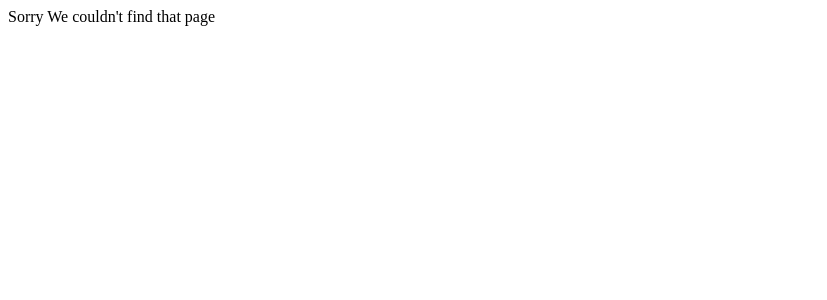
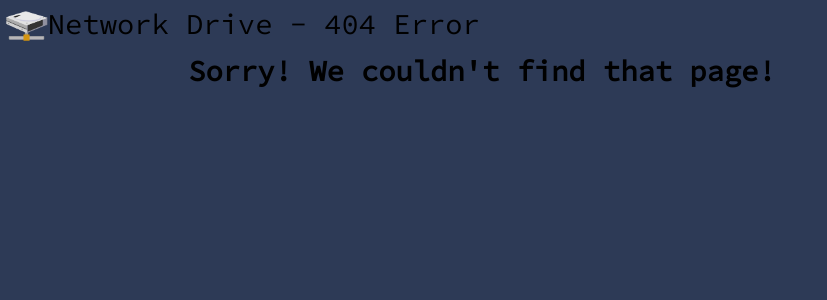
Before and after one commit to SacredAI/networkDrive, a Python web app: template netdrive/templates/codes/404.html in a window 1280 px wide. Shown: the top 300 px of the page, without its empty margins (0-827 px from the left). Run offline with Jinja, Linux system fonts and the light colour scheme; the template is opened without the code that fills it, so the values that code supplies are empty.

Commit message:
Templates BluePrints

```diff
--- a/netdrive/static/css/style.css
+++ b/netdrive/static/css/style.css
@@ -102,3 +102,40 @@ body {
     text-align: center;
     margin-left: 130px;
 }
+
+/*---------
+    Base
+-----------*/
+
+.grid {
+    display: grid;
+    grid-template-areas: 'header header header' 'nav tab setting' 'nav content setting';
+    width: 90vw;
+}
+
+#header {
+    grid-area: header;
+    padding: 5px;
+}
+
+#tab {
+    grid-area: tab;
+}
+
+#nav {
+    grid-area: nav;
+}
+
+#content {
+    grid-area: content;
+}
+
+#setting {
+    grid-area: setting;
+}
+
+#404heading {
+    color: var(--color-1);
+    text-align: center;
+    font-size: calc(30px + 2vw);
+}
--- /dev/null
+++ b/netdrive/templates/base.html
@@ -0,0 +1,21 @@
+{#TODO: redesign website layout too much like sirs at the current moment#}
+<!DOCTYPE html>
+<html lang="en">
+<head>
+    <meta charset="UTF-8">
+    <title>{% block title %}{% endblock %} - Network Drive</title>
+    <link rel="stylesheet" href="{{ url_for( 'static', filename='css/style.css' ) }}">
+    <link href='https://fonts.googleapis.com/css?family=Source Code Pro' rel='stylesheet'>
+    <link rel="icon" href="{{ url_for( 'static', filename='assets/networkdrive.ico') }}">
+</head>
+<body>
+<div class="grid">
+    <div id="header"><img src="{{ url_for( 'static', filename='assets/networkdrive.png') }}" id="logo">Network
+        Drive{% block header %}{% endblock %}</div>
+    <div id="tab">{% block tab %}{% endblock %}</div>
+    <div id="nav">{% block nav %}{% endblock %}</div>
+    <div id="content">{% block content %}{% endblock %}</div>
+    <div id="setting">{% block setting %}{% endblock %}</div>
+</div>
+</body>
+</html>
--- a/netdrive/templates/codes/404.html
+++ b/netdrive/templates/codes/404.html
@@ -1,11 +1,12 @@
 <!DOCTYPE html>
-<html lang="en">
-<head>
-    <meta charset="UTF-8">
-    <title>404</title>
-</head>
-<body>
-{#TODO: Make it prettier this is kinda bad at the moment really ain't gonna lie#}
-Sorry We couldn't find that page
-</body>
-</html>
+{% extends 'base.html' %}
+{% block head %}
+    <title>{% block title %}404 Error{% endblock %}</title>
+{% endblock %}
+{% block body %}
+    {% block header %} - 404 Error{% endblock %}
+    {% block tab %}{% endblock %}
+    {% block nav %}{% endblock %}
+    {% block content %}<h1 id="404heading"> Sorry! We couldn't find that page!</h1>{% endblock %}
+    {% block setting %}{% endblock %}
+{% endblock %}
```
Also changed, not shown: netdrive/__init__.py (+6 -7 lines), netdrive/modules/auth/__init__.py (+29 -1 lines), netdrive/templates/network/base.html (deleted, +0 -21 lines), netdrive/templates/network/netdrive.html (+11 -11 lines).
